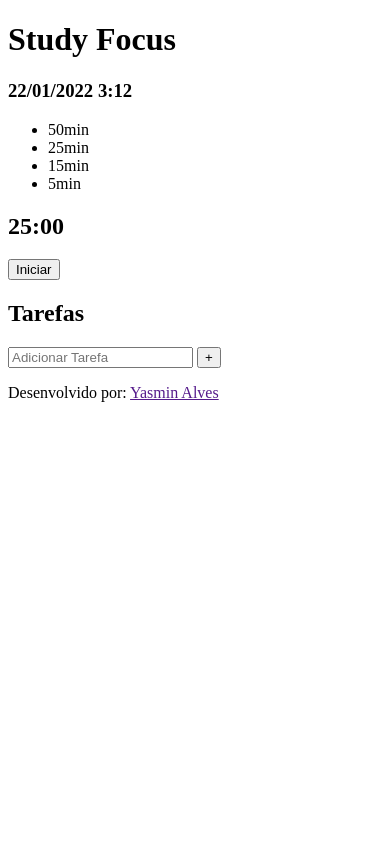
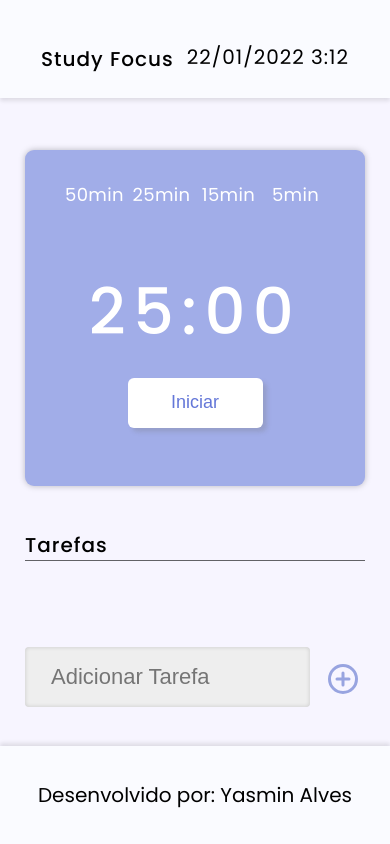
Before and after one commit to yasminalvx/Study-Focus, a plain HTML site: page index.html in a window 390 px wide. Drawn offline with Linux system fonts and the light colour scheme.

Commit message:
estilo e ajustes de funções

```diff
--- a/css/style.css
+++ b/css/style.css
@@ -0,0 +1,383 @@
+/*============== Font Family ==============*/
+@import url('https://fonts.googleapis.com/css2?family=Poppins:wght@300;400;500&display=swap');
+
+/*============== Reset CSS ==============*/
+* {
+    margin: 0;
+    padding: 0;
+    text-decoration: 0;
+}
+
+body {
+    font-family: 'Poppins';
+    background-color: var(--bg-body);
+    min-height: 100vh;
+}
+
+html {
+    font-size: 20px;
+}
+
+/*============== Variables ==============*/
+:root {
+    /* ======= Colors =======*/
+    --hue-color: 230;
+
+    --bg-body: #f7f5ff;
+    --bg-header: #fafbff;
+    --bg-timer: hsla(var(--hue-color), 60%, 77%, 1);
+    --bg-timer-select: hsla(var(--hue-color), 60%, 62%, 1);
+    --color-button: hsla(var(--hue-color), 60%, 62%, 1);
+
+    /* ======= Font Weight =======*/
+    --w-light: 300;
+    --w-regular: 400;
+    --w-medium: 500;
+
+    /* ======= Font Size =======*/
+    /* 1rem = 20px, 1.1rem = 22px, 1.2rem = 24px, 1.4rem = 28px, 1.5rem = 30px */
+    --font-size-h1: 1.5rem;
+    --font-size-h2: 1.4rem;
+    --font-size-h3: 1.2rem;
+    --font-size-timer-option: 1.2rem;
+    --font-size-task: 1.1rem;
+    --font-size-footer: 1rem;
+
+    /* ======= Width & Height =======*/
+
+    --height-header-footer: 4.9rem;
+    --width-timer: 34.6rem;
+    --height-timer: 21rem;
+    --width-button: 9.9rem;
+    --height-button: 3.75rem;
+    --width-timer-select: 5.56rem;
+    --height-timer-select: 2.5rem;
+    --width-to-do-list: 24.65rem;
+    --width-input-task: 12.95rem;
+    --height-input-task: 3rem;
+
+    /* ======= Margin & Padding =======*/
+    --m-10: 0.5rem;
+    --m-15: 0.75rem;
+    --m-19: 0.95rem;
+    --m-24: 1.2rem;
+    --m-26: 1.3rem;
+    --m-32: 1.6rem;
+    --m-44: 2.2rem;
+    --m-58: 2.9rem;
+    --m-89: 4.45rem;
+
+}
+
+/*============== Container ==============*/
+
+.container {
+    display: flex;
+    justify-content: space-between;
+    align-items: flex-end;
+    flex-wrap: wrap;
+    width: calc(100vw - 82px);
+}
+
+/*============== Header ==============*/
+
+header {
+    display: flex;
+    justify-content: center;
+    height: var(--height-header-footer);
+    background-color: var(--bg-header);
+    box-shadow: 0px 3px 4px rgba(0, 0, 0, 0.1);
+}
+
+header h1 {
+    font-weight: var(--w-medium);
+    font-size: var(--font-size-h1);
+    margin-bottom: var(--m-24);
+    letter-spacing: 0.05em;
+}
+
+header h3 {
+    font-weight: var(--w-regular);
+    font-size: var(--font-size-h3);
+    margin-bottom: var(--m-26);
+    letter-spacing: 0.05em;
+}
+
+/*============== Main ==============*/
+
+main {
+    min-height: calc(100vh - 2*var(--height-header-footer));
+    display: flex;
+    justify-content: center;
+    align-items: center;
+    box-sizing: border-box;
+}
+
+main .container {
+    max-height: 100%;
+}
+/*============== Timer ==============*/
+
+.timer {
+    display: flex;
+    flex-direction: column;
+    align-self: center;
+    background-color: var(--bg-timer);
+    box-shadow: 0px 0px 6px rgba(0, 0, 0, 0.25);
+    border-radius: 9px;
+    width: var(--width-timer);
+    height: var(--height-timer);
+    color: #fff;
+}
+
+#timer-options nav ul {
+    list-style: none;
+    display: flex;
+    flex-direction: row;
+    justify-content: space-between;
+    margin: 0 3.7rem;
+}
+
+#timer-options nav ul li {
+    height: var(--height-timer-select);
+    width: var(--width-timer-select);
+    margin-top: var(--m-44);
+    font-size: var(--font-size-timer-option);
+    font-weight: var(--w-regular);
+    letter-spacing: 0.02em;
+    text-align: center;
+    line-height: var(--height-timer-select);
+}
+
+#timer-options nav ul li:hover, #timer-options nav ul li:active {
+    width: var(--width-timer-select);
+    height: var(--height-timer-select);
+    background-color: var(--bg-timer-select);
+    border-radius: 10px;
+}
+
+h2#timer {
+    font-size: 4.8rem;
+    font-weight: var(--w-medium);
+    text-align: center;
+    letter-spacing: 0.115em;
+    margin-top: var(--m-44);
+}
+
+.timer button {
+    margin-top: var(--m-19);
+    margin-bottom: var(--m-58);
+    width: var(--width-button);
+    max-width: var(--width-timer);
+    height: var(--height-button);
+    align-self: center;
+    background-color: #fff;
+    color: var(--color-button);
+    font-size: var(--font-size-h2);
+    border: none;
+    box-shadow: 4px 4px 4px rgba(116, 116, 116, 0.25);
+    border-radius: 6px;
+}
+
+/*============== Tasks ==============*/
+
+.to-do_list {
+    align-self: flex-start;
+    width: var(--width-to-do-list);
+    margin: var(--m-32) 0;
+    display: flex;
+    flex-direction: column;
+}
+
+.to-do_list h2 {
+    font-size: var(--font-size-h2);
+    font-weight: var(--w-medium);
+    letter-spacing: 0.05em;
+    margin-bottom: var(--m-10);
+    border-bottom: 1px solid rgba(0, 0, 0, 0.6);
+}
+
+#tasks {
+    margin-top: var(--m-44);
+}
+
+#tasks li {
+    font-size: var(--font-size-task);
+    font-weight: var(--w-light);
+    list-style: none;
+    line-height: 30px;
+    margin-bottom: var(--m-15);
+}
+
+#tasks li button {
+    border: none;
+    width: 30px;
+    height: 30px;
+    background-color: transparent;
+    color: transparent;
+}
+
+.check {
+    background-image: url(../img/check-circle.svg);
+    margin-right: 5px;
+}
+
+.checked {
+    text-decoration-line: line-through;
+}
+
+.delete {
+    margin-right: var(--m-24);
+    background-image: url(../img/times-circle.svg);
+}
+
+/*============== Add Tasks ==============*/
+
+#task {
+    font-weight: var(--w-light);
+    padding-left: var(--m-26);
+    font-size: var(--font-size-task);
+    border: none;
+    width: var(--width-input-task);
+    height: var(--height-input-task);
+    background: #EEEEEE;
+    box-shadow: inset 0px 0px 4px rgba(0, 0, 0, 0.16);
+    border-radius: 4px;
+}
+
+.add_task {
+    margin-left: var(--m-89);
+    margin-top: var(--m-32);
+}
+
+.add_task button {
+    border: none;
+    width: 36px;
+    height: 36px;
+    background-color: transparent;
+    color: transparent;
+    margin-left: var(--m-10);
+    background-image: url(../img/plus-circle.svg);
+}
+
+/*============== Footer ==============*/
+
+footer {
+    background-color: var(--bg-header);
+    box-shadow: 0px -3px 4px rgba(0, 0, 0, 0.1);
+    font-size: var(--font-size-footer);
+
+}
+
+footer .container {
+    height: var(--height-header-footer);
+    font-weight: var(--w-regular);
+    justify-content: center;
+    align-items: center;
+}
+
+footer a {
+    color: #000;
+}
+
+footer a:hover {
+    color: rgb(122, 74, 255);
+}
+
+@media screen and (max-width: 1355px) {
+    header .container {
+        width: 40rem;
+    }
+
+    main .container {
+        flex-direction: column;
+        align-items: center;
+    }
+
+    .timer {
+        margin-top: var(--m-44);
+    }
+
+    .to-do_list {
+        margin-top: var(--m-44);
+        width: var(--width-timer);
+        align-self: center;
+    }
+}
+
+@media screen and (max-width: 890px) {
+    .container {
+        width: auto;
+    }
+
+    header .container {
+        width: calc(100vw - 82px);
+    }
+
+    #timer-options nav ul {
+        margin: 0 1.8rem;
+    }
+
+    .timer {
+        width: calc(100vw - 82px);
+    }
+
+    .to-do_list {
+        width: calc(100vw - 82px);
+    }
+
+    .add_task {
+        margin-left: 1.5rem;
+    }
+}
+
+@media screen and (max-width: 500px) {
+    header h1, header h3 {
+        font-size: 1rem;
+        letter-spacing: 0.05em;
+    }
+
+    h2#timer {
+        font-size: 3.2rem;
+    }
+
+    #timer-options nav ul li {
+        font-size: 0.9rem;
+        margin-top: 1rem;
+    }
+
+    header .container {
+        width: calc(100% - 82px);
+    }
+
+    main .container {
+        justify-content: center;
+    }
+
+    .timer {
+        width: 17rem;
+        height: auto;
+    }
+
+    .timer button {
+        font-size: 0.9rem;
+        width: 6.75rem;
+        height: 2.5rem;
+    }
+
+    .to-do_list {
+        width: 17rem;
+    }
+
+    .to-do_list h2 {
+        font-size: 1rem;
+    }
+
+    #tasks li {
+        font-size: .9rem;
+    }
+
+    .add_task {
+        margin-left: 0;
+    }
+}
--- a/index.html
+++ b/index.html
@@ -5,9 +5,6 @@
     <meta charset="UTF-8">
     <meta http-equiv="X-UA-Compatible" content="IE=edge">
     <meta name="viewport" content="width=device-width, initial-scale=1.0">
-
-    <!-- Link Unicons -->
-    <!-- <link rel="stylesheet" href="https://unicons.iconscout.com/release/v4.0.0/css/line.css"> -->
 
     <!-- Style CSS -->
     <link rel="stylesheet" href="css/style.css">
@@ -17,13 +14,18 @@
 <body onload="list_update()">
 
     <header>
+        <div class="container">
             <h1>Study Focus</h1>
 
             <h3 class="time-now"></h3>
+        </div>
 
     </header>
 
     <main>
+        <div class="container">
+            <div class="timer">
+
                 <div id="timer-options">
                     <nav>
                         <ul>
@@ -33,42 +35,37 @@
                             <li onclick="time_start_change(5)">5min</li>
                         </ul>
                     </nav>
+                </div>
 
                 <h2 id="timer">25:00</h2>
 
-            <button onclick="timer()">Iniciar</button>
-
+                <button id="start-button" onclick="start()">Iniciar</button>
             </div>
 
             <div class="to-do_list">
                 <h2>Tarefas</h2>
 
-            <!-- <div><i class="uil uil-check-circle"></i></div> -->
-
                 <ul id="tasks">
 
                 </ul>
 
-            <!-- <li>Colocar comida pro cachorro</li>
-                <li>Entregar relatório de Física</li>
-                <li>Ligar pra Fulano</li>
-                <li>Ver caixa de E-mail</li> -->
-
                 <div class="add_task">
-                <!-- <span><i class="uil uil-plus-circle"></i></span> -->
 
                     <input type="text" placeholder="Adicionar Tarefa" id="task">
                     <button onclick="add_task()">+</button>
-
 
                 </div>
 
             </div>
 
+        </div>
     </main>
 
     <footer>
-        <p>Desenvolvido por: <a href="">Yasmin Alves</a></p>
+        <div class="container">
+            <p>Desenvolvido por: <a href="https://github.com/yasminalvx">Yasmin Alves</a></p>
+        </div>
+
     </footer>
 
     <script src="js/script.js"></script>
```
Also changed, not shown: js/script.js (+95 -27 lines), img/check-circle.svg (added), img/plus-circle.svg (added), img/times-circle.svg (added). Lines whose indentation alone changed are shown as unchanged.
